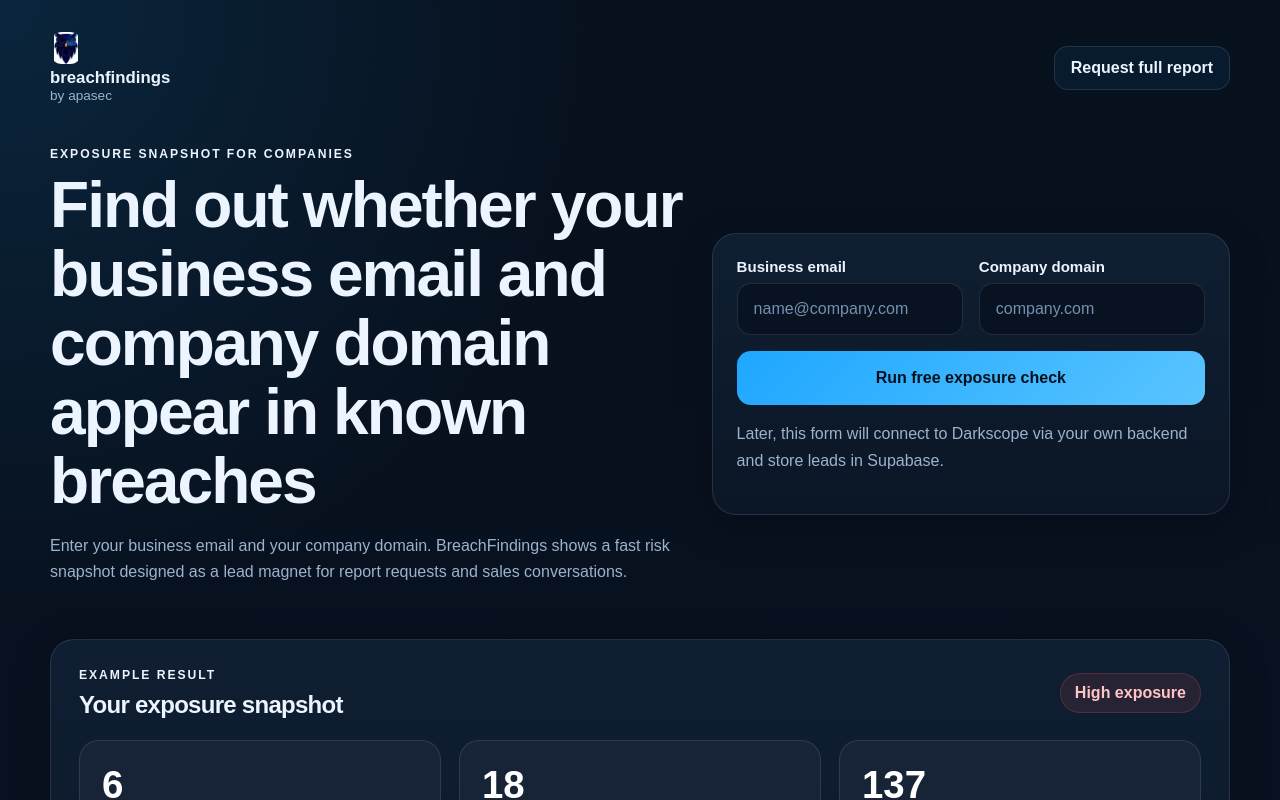
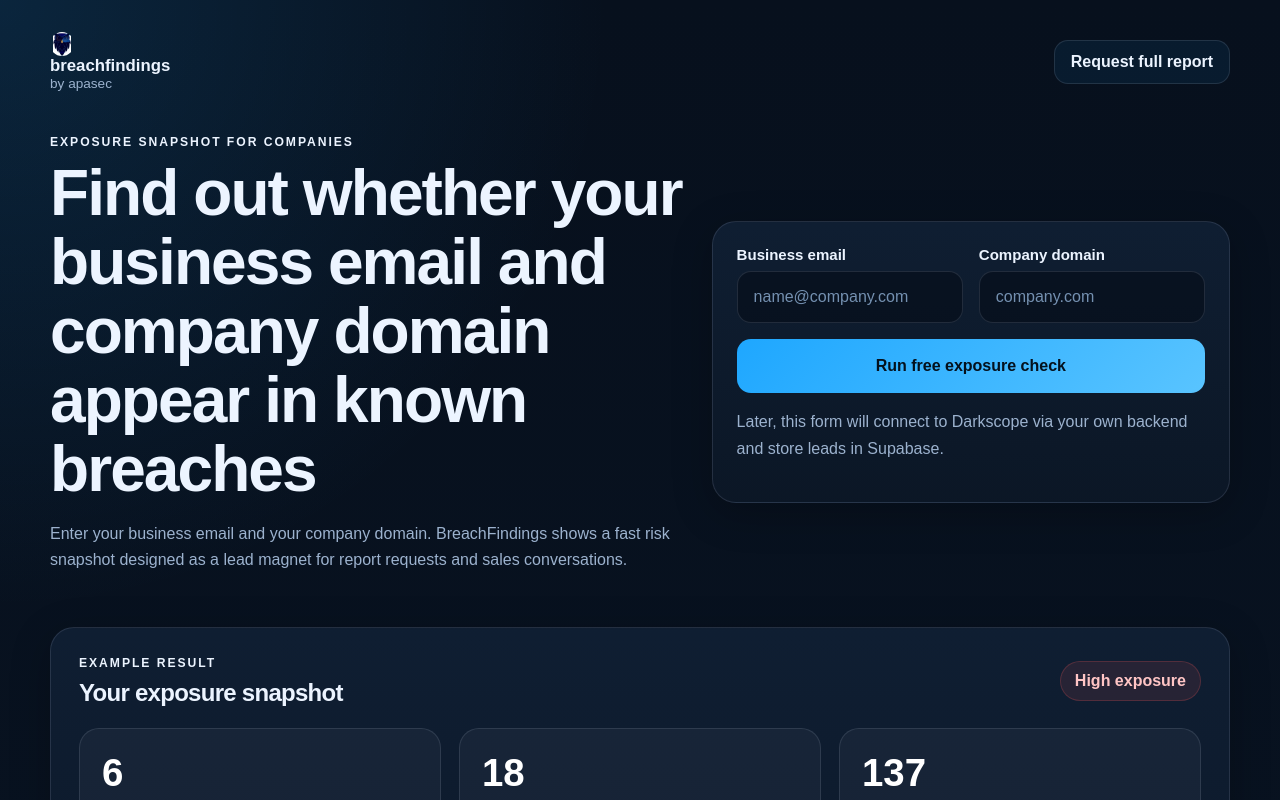
Before and after one commit to Ansalidre/breachfindings, a Next.js app: page / in a window 1280 px wide. Shown: the top 800 px of the page. Built offline with nearby package versions, Linux system fonts and the light colour scheme.

Commit message:
Update page.tsx

```diff
--- a/app/page.tsx
+++ b/app/page.tsx
@@ -38,7 +38,12 @@ export default function HomePage() {
     <main className="page-shell">
       <header className="topbar">
         <div className="brand-wrap">
-         <img src="/logo.jpg" alt="Apasec Logo" className="logo-image" />
+         <img
+  src="/logo.jpg"
+  alt="Apasec Logo"
+  className="logo-image"
+  style={{ width: "24px", height: "24px", objectFit: "contain", display: "block" }}
+/>
           <div>
             <div className="brand-title">breachfindings</div>
             <div className="brand-subtitle">by apasec</div>
```
